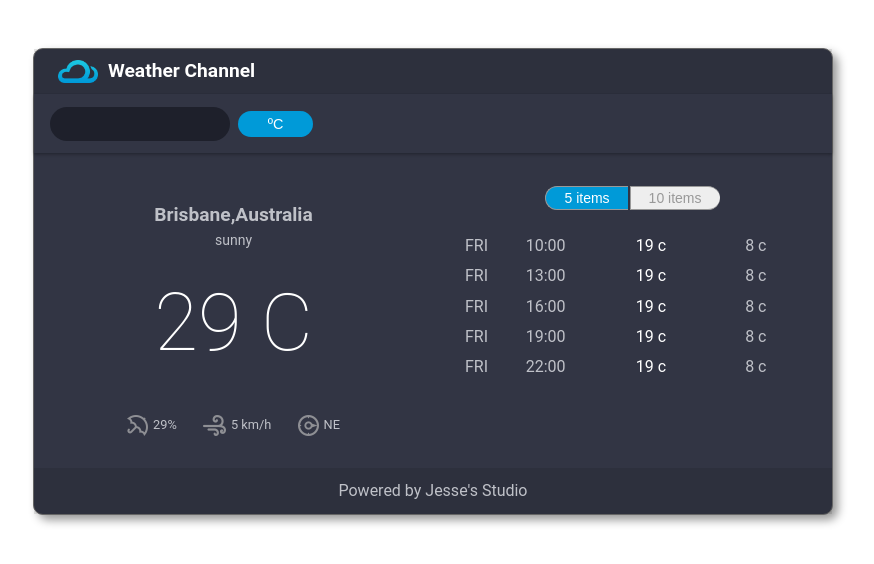
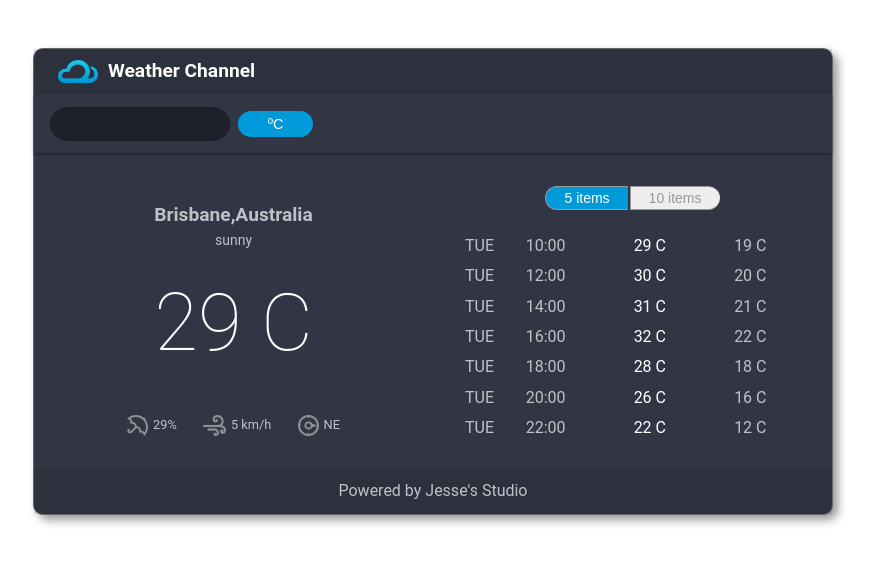
Before and after one commit to herotl111/JRAcademy-weather-app, a React (Create React App) app: page / in a window 1280 px wide. Shown: the top 564 px of the page, without its empty margins (207-1081 px from the left). Built offline with nearby package versions, Linux system fonts and the light colour scheme.

Commit message:
Forecast feature

```diff
--- a/src/components/Forecast.jsx
+++ b/src/components/Forecast.jsx
@@ -1,55 +1,38 @@
 import React from 'react';
 
-const Forecast = props => {
-  const { data, unit } = props;
+class Forecast extends React.Component {
+  constructor(props) {
+    super(props);
+  }
+  render() {
+    const { data, unit } = this.props;
+    let params = this.props.data.map(params => {
+      return (
+        <div className='weather-forecast__row'>
+          <span className='weather-forecast__day'>{params.weekday}</span>
+          <span className='weather-forecast__icon'>
+            <i className='fa fa-clock-o' /> {params.time}
+          </span>
+          <span className='weather-forecast__high'>
+            {params.high[unit]} {unit}
+          </span>
+          <span className='weather-forecast__low'>
+            {' '}
+            {params.low[unit]} {unit}
+          </span>
+        </div>
+      );
+    });
     return (
       <section className='weather-forecast'>
         <div className='forecast__switch'>
           <button className='forecast__switch_0 switch-active'>5 items</button>
           <button className='forecast__switch_1'>10 items</button>
         </div>
-      <div className='weather-forecast__row'>
-        <span className='weather-forecast__day'>Fri</span>
-        <span className='weather-forecast__icon'>
-          <i className='fa fa-clock-o' /> 10:00
-        </span>
-        <span className='weather-forecast__high'>19 c</span>
-        <span className='weather-forecast__low'>8 c</span>
-      </div>
-      <div className='weather-forecast__row'>
-        <span className='weather-forecast__day'>Fri</span>
-        <span className='weather-forecast__icon'>
-          <i className='fa fa-clock-o' /> 13:00
-        </span>
-        <span className='weather-forecast__high'>19 c</span>
-        <span className='weather-forecast__low'>8 c</span>
-      </div>
-      <div className='weather-forecast__row'>
-        <span className='weather-forecast__day'>Fri</span>
-        <span className='weather-forecast__icon'>
-          <i className='fa fa-clock-o' /> 16:00
-        </span>
-        <span className='weather-forecast__high'>19 c</span>
-        <span className='weather-forecast__low'>8 c</span>
-      </div>
-      <div className='weather-forecast__row'>
-        <span className='weather-forecast__day'>Fri</span>
-        <span className='weather-forecast__icon'>
-          <i className='fa fa-clock-o' /> 19:00
-        </span>
-        <span className='weather-forecast__high'>19 c</span>
-        <span className='weather-forecast__low'>8 c</span>
-      </div>
-      <div className='weather-forecast__row'>
-        <span className='weather-forecast__day'>Fri</span>
-        <span className='weather-forecast__icon'>
-          <i className='fa fa-clock-o' /> 22:00
-        </span>
-        <span className='weather-forecast__high'>19 c</span>
-        <span className='weather-forecast__low'>8 c</span>
-      </div>
+        <div>{params}</div>
       </section>
     );
-};
+  }
+}
 
 export default Forecast;
--- a/src/components/WeatherChannel.jsx
+++ b/src/components/WeatherChannel.jsx
@@ -17,44 +17,44 @@ const mockForecastDate = [
   {
     weekday: 'Tue',
     time: '10:00',
-    high: { C: 29, F: 70 },
-    low: { C: 28, F: 68 }
+    high: { C: 29, F: 69 },
+    low: { C: 19, F: 59 }
   },
   {
     weekday: 'Tue',
     time: '12:00',
-    high: { C: 29, F: 70 },
-    low: { C: 28, F: 68 }
+    high: { C: 30, F: 70 },
+    low: { C: 20, F: 60 }
   },
   {
     weekday: 'Tue',
     time: '14:00',
-    high: { C: 29, F: 70 },
-    low: { C: 28, F: 68 }
+    high: { C: 31, F: 71 },
+    low: { C: 21, F: 61 }
   },
   {
     weekday: 'Tue',
     time: '16:00',
-    high: { C: 29, F: 70 },
-    low: { C: 28, F: 68 }
+    high: { C: 32, F: 72 },
+    low: { C: 22, F: 62 }
   },
   {
     weekday: 'Tue',
     time: '18:00',
-    high: { C: 29, F: 70 },
-    low: { C: 28, F: 68 }
+    high: { C: 28, F: 68 },
+    low: { C: 18, F: 58 }
   },
   {
     weekday: 'Tue',
     time: '20:00',
-    high: { C: 29, F: 70 },
-    low: { C: 28, F: 68 }
+    high: { C: 26, F: 66 },
+    low: { C: 16, F: 56 }
   },
   {
     weekday: 'Tue',
     time: '22:00',
-    high: { C: 29, F: 70 },
-    low: { C: 28, F: 68 }
+    high: { C: 22, F: 62 },
+    low: { C: 12, F: 52 }
   }
 ];
 
@@ -81,7 +81,7 @@ export default class WeatherChannel extends Component {
       <main>
         <Toolbar changeUnit={this.changeUnit} unit={this.state.unit} />
         <CityCondition data={mockConditionData} unit={this.state.unit} />
-        <Forecast data={mockForecastDate} unit='F' />
+        <Forecast data={mockForecastDate} unit='C' />
       </main>
     );
   }
```
Lines whose indentation alone changed are shown as unchanged.
